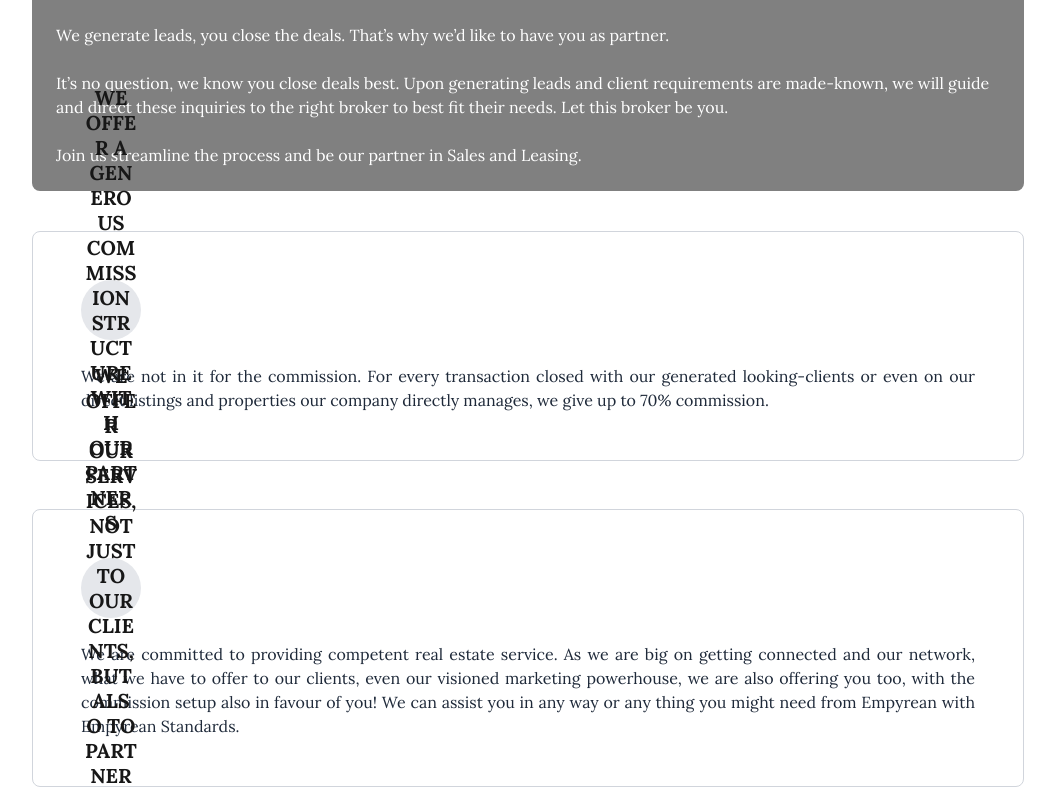
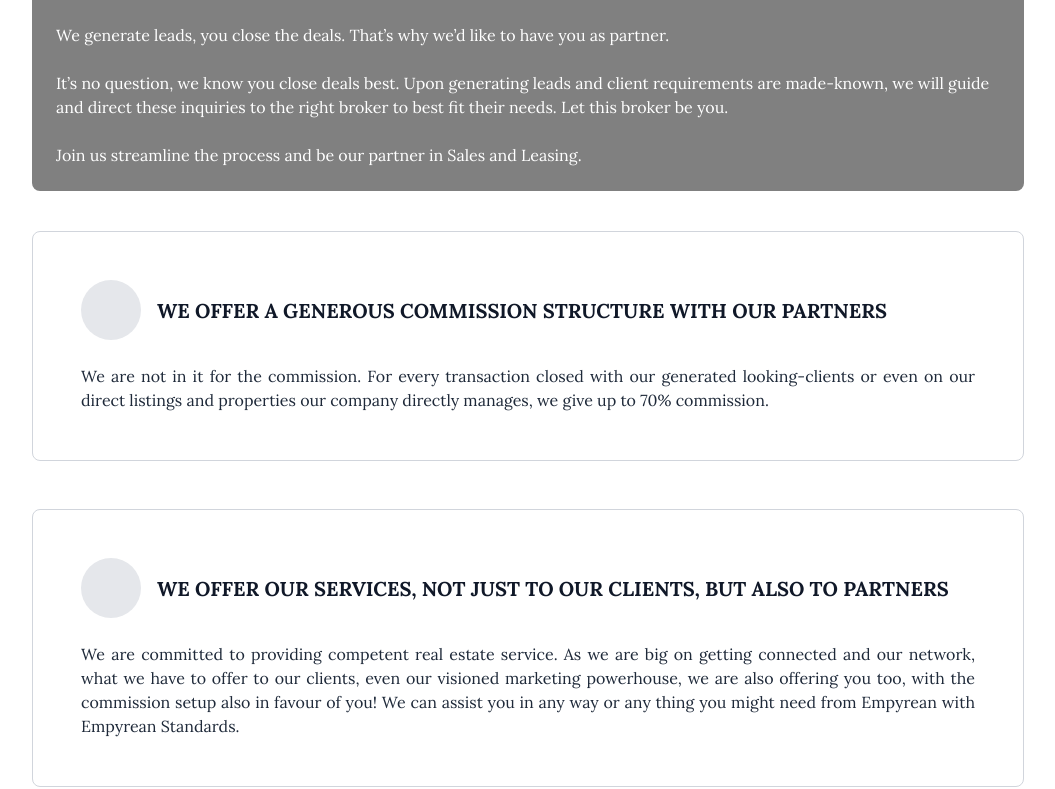
Before and after one commit to Empyrean25/empyrean, a Next.js app: page /on-work/services/broker-agent in a window 1280 px wide. Shown: the part 1017-1806 px from the top of the page, without its empty margins (112-1167 px from the left). Built offline with nearby package versions, Linux system fonts and the light colour scheme.

Commit message:
Update content-card.tsx

```diff
--- a/src/components/content-card.tsx
+++ b/src/components/content-card.tsx
@@ -15,15 +15,18 @@ export function ContentCard({
     <div
       className={`border border-gray-300 rounded-lg p-8 md:p-12 ${className}`}
     >
-      <div className="flex flex-col md:items-start gap-6">
+      <div className="flex flex-col gap-6">
         <div className="flex items-center gap-4">
-          <div className="relative min-w-[60px] h-[60px]">
-            <div className="bg-gray-200 rounded-full w-full h-full"></div>
-            <div className="absolute top-1/2 left-1/2 -translate-x-1/2 -translate-y-1/2 text-xl font-bold uppercase text-center w-[60px] px-1 leading-tight break-words whitespace-normal">
-              {title}
-            </div>
+          {/* Circle icon */}
+          <div className="min-w-[60px] h-[60px] bg-gray-200 rounded-full" />
+
+          {/* Title aligned vertically with middle of circle */}
+          <div className="text-xl font-bold uppercase text-gray-900 leading-tight text-left break-words">
+            {title}
           </div>
         </div>
+
+        {/* Description */}
         <p className="text-[14px] md:text-base text-gray-800 text-justify">
           {description}
         </p>
```
